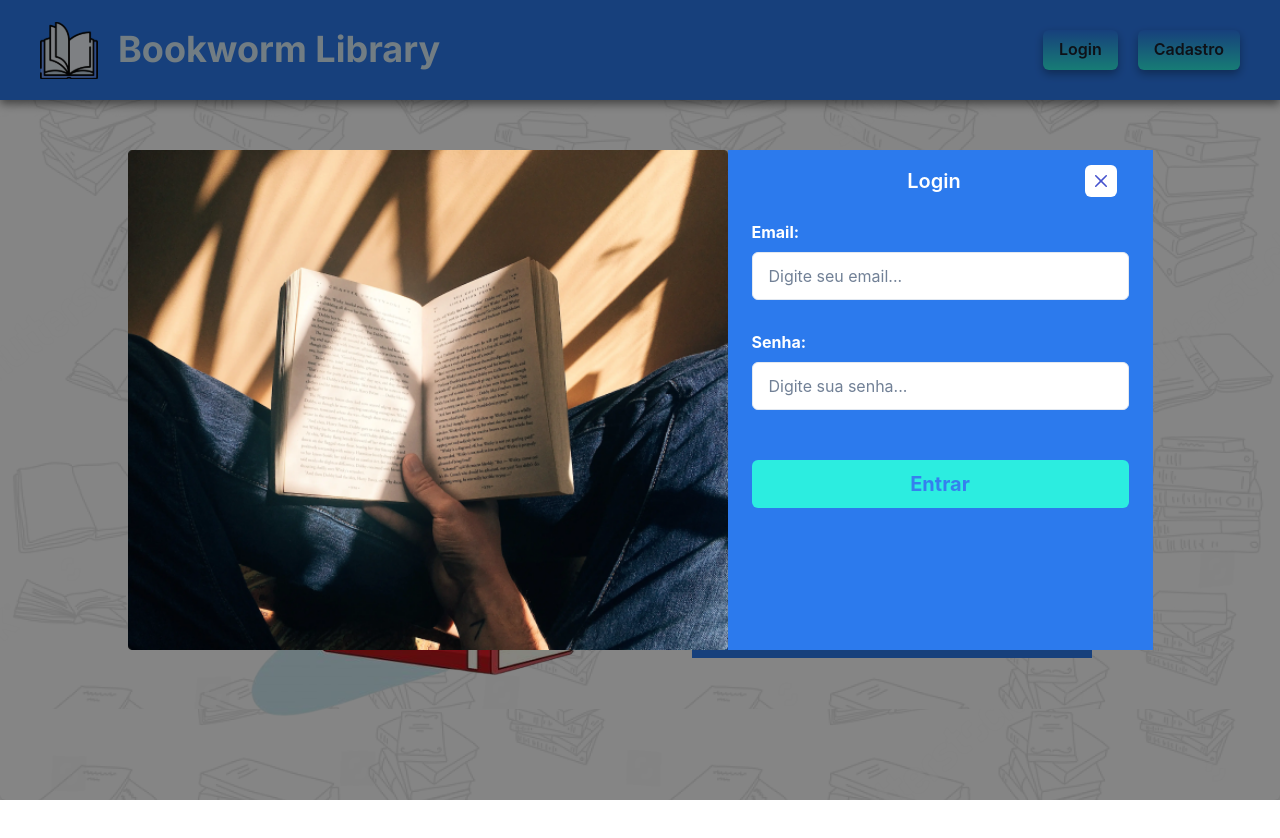
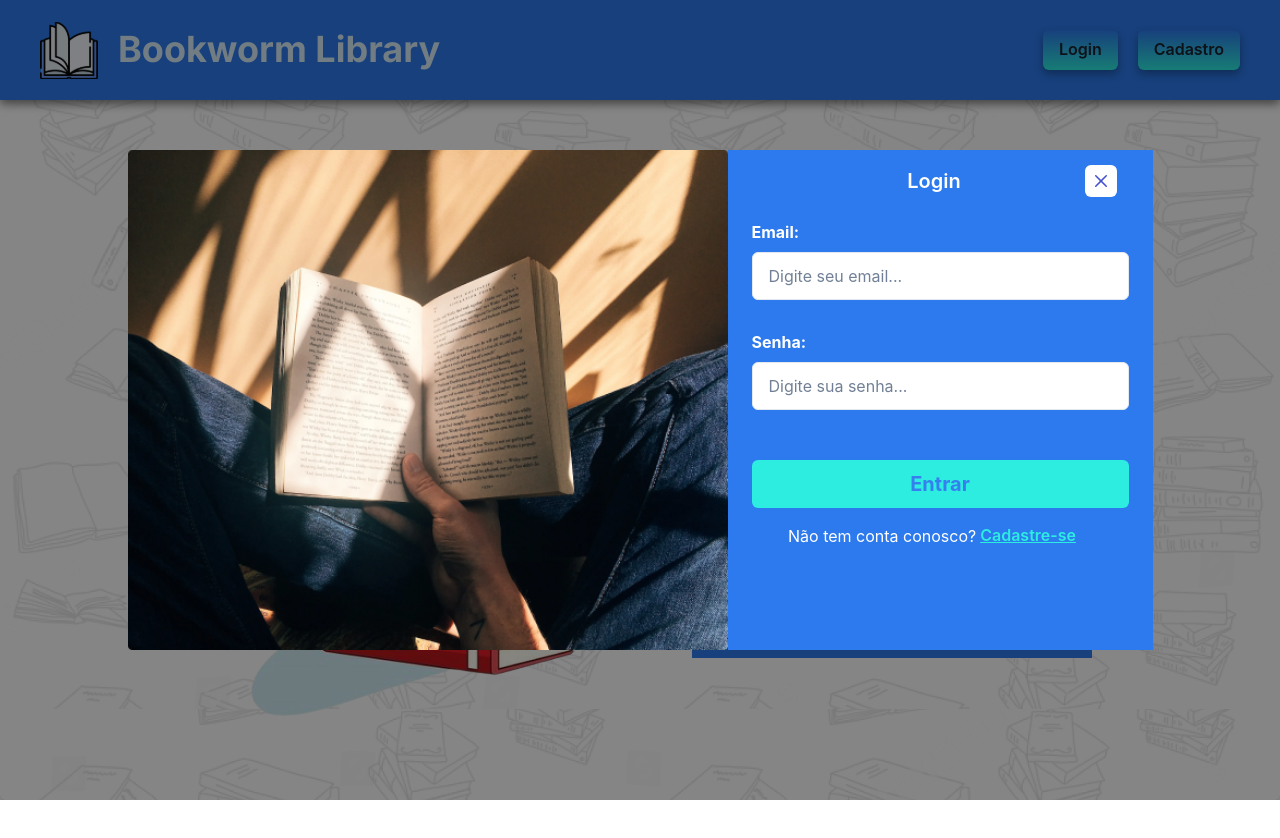
Before and after one commit to Bookworm-library/projeto-front-end, a React (Vite) app: page / in a window 1280 px wide. Both pictures are taken after a click on the button "Login". Shown: the top 838 px of the page. Built offline with nearby package versions, Linux system fonts and the light colour scheme.

Commit message:
Fix: bug render modal

```diff
--- a/package.json
+++ b/package.json
@@ -24,6 +24,7 @@
     "react-dom": "^18.2.0",
     "react-hook-form": "^7.38.0",
     "react-router-dom": "^6.4.3",
+    "react-toastify": "^9.1.1",
     "sort-by": "^1.2.0",
     "yup": "^0.32.11"
   },
--- a/src/components/ModalLogin/index.tsx
+++ b/src/components/ModalLogin/index.tsx
@@ -14,6 +14,7 @@ import {
     Button,
     FormControl,
     FormErrorMessage,
+    Text
 } from "@chakra-ui/react";
 import loginImage from "../../assets/images/login-image-desktop.png";
 import { useForm } from "react-hook-form";
@@ -25,7 +26,7 @@ import {
 } from "../../contexts/userContext/userContext";
 
 export const ModalLogin = () => {
-  const { isOpen, onClose, submitLogin } = useContextFunction();
+    const { isOpen, onClose, submitLogin, setModalControl } = useContextFunction();
 
     const {
         register,
@@ -38,12 +39,11 @@ export const ModalLogin = () => {
     const onSubmitFunction = (data: any) => {
         submitLogin(data)
     };
-
     return (
         <>
             <Flex>
                 <Modal isOpen={isOpen} onClose={onClose} >
-                    <ModalOverlay  />
+                    <ModalOverlay />
                     <Box boxSize='sm' >
                         <ModalContent
                             bg="transparent"
@@ -52,7 +52,6 @@ export const ModalLogin = () => {
                             margin={"0 auto"}
                             justifyContent={"center"}
                             alignItems={"center"}
-
                         >
                             <Box>
                                 <Image
@@ -133,7 +132,6 @@ export const ModalLogin = () => {
                                             </Box>
                                         </FormControl>
                                         <Center color='white'>
-
                                         </Center>
                                         <Button
                                             fontWeight={"bold"}
@@ -146,6 +144,33 @@ export const ModalLogin = () => {
                                             bg="#2CEDE0"
                                             color="#3580EE"
                                             _hover={{ opacity: "0.7" }} >Entrar</Button>
+                                        <Text
+                                            width="100%"
+                                            display="flex"
+                                            justifyContent="center"
+                                            alignItems="center"
+                                            mt="1rem"
+                                            as="p"
+                                            color="white"
+                                        >
+                                            Não tem conta conosco?
+                                            <Button
+                                                width={"auto"}
+                                                height={"auto"}
+                                                pl="0.25rem"
+                                                bg="transparent"
+                                                color={"cyan"}
+                                                textDecoration={"underline"}
+                                                _focus={{ bg: "transparent" }}
+                                                _hover={{ bg: "transparent" }}
+                                                onClick={() => {
+                                                    onClose()
+                                                    setModalControl(true)
+                                                }}
+                                            >
+                                                Cadastre-se
+                                            </Button>
+                                        </Text>
                                     </FormControl>
                                 </ModalBody>
                             </Box>
--- a/src/components/RegistForm/index.tsx
+++ b/src/components/RegistForm/index.tsx
@@ -21,7 +21,7 @@ import { useContextFunction } from "../../contexts/userContext/userContext";
 
 export const RegistForm = () => {
 
-  const { submitRegister,setModalControl, onClose } = useContextFunction();
+  const { submitRegister, setModalControl,onOpen } = useContextFunction();
 
   const {
     register,
@@ -247,6 +247,10 @@ export const RegistForm = () => {
               textDecoration={"underline"}
               _focus={{ bg: "transparent" }}
               _hover={{ bg: "transparent" }}
+              onClick={() => {
+                setModalControl(false)
+                onOpen()
+              }}
             >
               Entrar
             </Button>
--- a/src/contexts/userContext/userContext.tsx
+++ b/src/contexts/userContext/userContext.tsx
@@ -1,8 +1,8 @@
-import { createContext, useState, useContext, ReactNode, useEffect } from "react";
+import { createContext, useState, useContext, ReactNode } from "react";
 import { useDisclosure } from "@chakra-ui/react";
 import { useNavigate } from "react-router-dom";
 
-import React, { Dispatch } from "react";
+import React from "react";
 import { apiFake } from "../../services/api";
 interface iUserContext {
   submitRegister: (body: iRegisterBody) => Promise<void>;
@@ -11,6 +11,8 @@ interface iUserContext {
   modalType: "login" | "register";
   setModalControl: React.Dispatch<React.SetStateAction<boolean>>;
   isOpen: boolean;
+  userInfo: [] | undefined
+  setuserInfo: React.Dispatch<React.SetStateAction<[] | undefined>>
   onOpen: () => void;
   onClose: () => void;
   setModalType: React.Dispatch<React.SetStateAction<"login" | "register">>;
@@ -47,8 +49,10 @@ export const UserContext = createContext<iUserContext>({} as iUserContext);
 export const UserProvider = ({ children }: iUserContextProps) => {
 
   const navigate = useNavigate()
-  const getToken = localStorage.getItem("token")
 
+
+  const [userInfo, setuserInfo] = useState<[] | undefined>([]);
+  /* const [modalControl, setModalControl] = useState<boolean>(false); */
   const [modalControl, setModalControl] = useState<boolean>(false);
   const { isOpen, onOpen, onClose } = useDisclosure();
   const [modalType, setModalType] = useState<"login" | "register">("login");
@@ -57,11 +61,6 @@ export const UserProvider = ({ children }: iUserContextProps) => {
     try {
 
       const { data } = await apiFake.post<iUserCadastradoAndLogado>("register", body);
-
-      console.log(body);
-
-      console.log(data);
-
       setModalType("register");
     } catch (error) {
       console.log(error);
@@ -69,21 +68,14 @@ export const UserProvider = ({ children }: iUserContextProps) => {
   };
 
   const submitLogin = async (body: iLoginBody): Promise<void> => {
-    console.log(body)
     try {
 
       const { data } = await apiFake.post<iUserCadastradoAndLogado>("login", body);
-      console.log(data)
-
-
-      console.log(data);
-
       localStorage.setItem("token", data.accessToken);
 
       navigate("/dashboard")
 
       const getToken = localStorage.getItem("token");
-      sessionStorage.setItem("uuid", `${data.user.id}`);
 
       if (getToken) {
         navigate("/dashboard");
@@ -107,6 +99,8 @@ export const UserProvider = ({ children }: iUserContextProps) => {
         isOpen,
         onOpen,
         onClose,
+        userInfo,
+        setuserInfo
       }}
     >
       {children}
--- a/src/services/api.ts
+++ b/src/services/api.ts
@@ -1,7 +1,9 @@
 import axios from "axios";
 
+/*API LOCAL FAKE => "http://localhost:3001/" (EM CASOS DE EMERGÊNCIA) */
+
 export const apiFake = axios.create({
-  baseURL: "http://localhost:3001/",
+  baseURL: "https://projeto-front-end-api-fake.herokuapp.com/",
   timeout: 3000,
 });
 
```
Also changed, not shown: 1 other file (tests, documents, lock files or other folders). Lines whose indentation alone changed are shown as unchanged.
